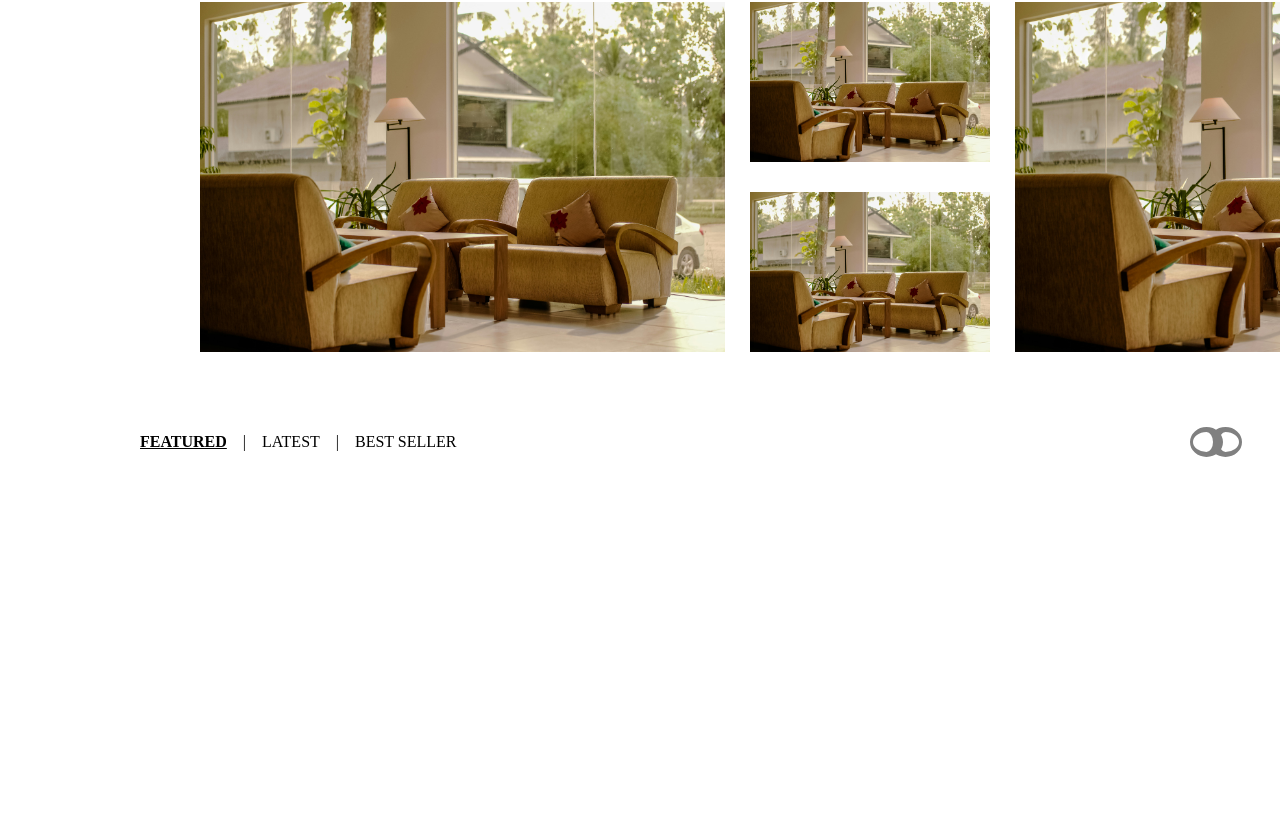
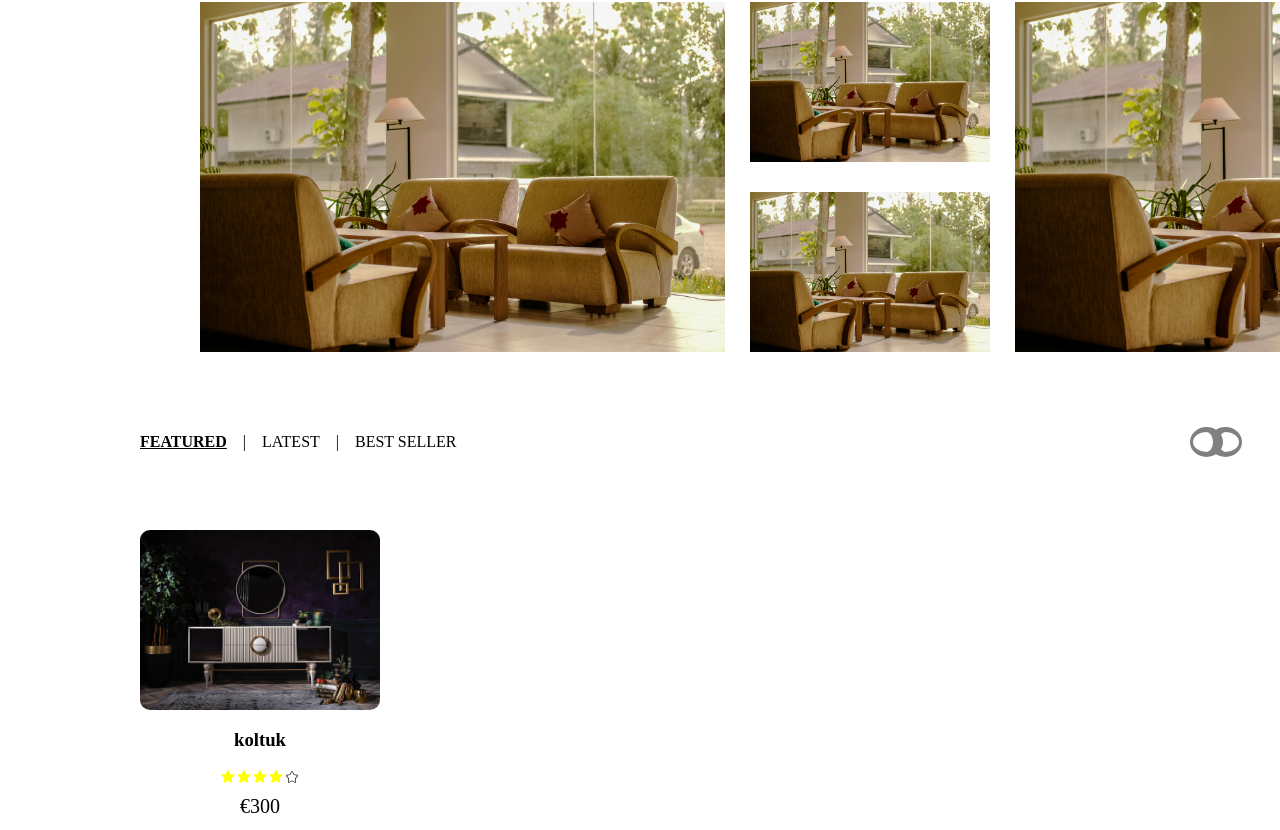
Before and after one commit to Mr-Command/Shop-App, a React (Create React App) app: page / in a window 1280 px wide. Shown: the part 733-1563 px from the top of the page. Before the commit the page ends 1309 px from the top, so only its background shows below. Built offline with nearby package versions, Linux system fonts and the light colour scheme.

Commit message:
Product için Card tasarımı yapıldı.

```diff
--- a/package.json
+++ b/package.json
@@ -8,6 +8,7 @@
     "@testing-library/user-event": "^13.5.0",
     "react": "^18.2.0",
     "react-dom": "^18.2.0",
+    "react-icons": "^5.0.1",
     "react-scripts": "5.0.1",
     "web-vitals": "^2.1.4"
   },
--- a/src/App.js
+++ b/src/App.js
@@ -1,6 +1,7 @@
 import FeaturesNav from './Components/FeaturesNav/featuresnav';
 import Images from './Components/Images/images';
 import Navbar from './Components/Navbar/navbar';
+import Product from "./Components/Product/product"
 
 function App() {
   return (
@@ -8,6 +9,7 @@ function App() {
       <Navbar />
       <Images/>
       <FeaturesNav/>
+      <Product/>
     </div>
   );
 }
--- a/src/Components/Navbar/navbar.css
+++ b/src/Components/Navbar/navbar.css
@@ -6,14 +6,12 @@ body{
 
 }
 .nav{
-
     height: 80px;
     background-color: white;
     color: black;
     display: flex;
     align-items: center;
-    justify-content: space-between;
-    margin: 0 15px 15px 15px;
+    margin: 0 0px 15px 15px;
     position: relative;
     border-bottom:2px solid black ;
 }
@@ -44,3 +42,14 @@ body{
 .nav li.active{
     background-color: white;
 }
+.parameters{
+    margin-left: 55%;
+    margin-right: 1%;
+}
+.nav-icons{
+    height: 20px;
+    width: 20px;
+    margin-left: 5px;
+    justify-content: center;
+    align-items: center;
+}
--- a/src/Components/Navbar/navbar.js
+++ b/src/Components/Navbar/navbar.js
@@ -1,6 +1,11 @@
 import React from 'react';
 import './navbar.css';
-import marka from "../../image/marka.png"
+import marka from "../../image/marka.png";
+import { CiSearch } from "react-icons/ci";
+import { CiHeart } from "react-icons/ci";
+import { CiShoppingCart } from "react-icons/ci";
+import { CgProfile } from "react-icons/cg";
+
 
 function Navbar() {
     return ( //Burada ANasayfanın NAvbarını oluşturuyoruz
@@ -23,6 +28,12 @@ function Navbar() {
                 <li><a href="/contact">Contact</a></li>
             </ul>
             </div>
+            <div className='profile-container'>
+                <a href="/"><CiSearch className='nav-icons'/></a>
+                <a href="/"><CiHeart className='nav-icons'/></a>
+                <a href="/"><CiShoppingCart className='nav-icons'/></a>
+                <a href="/"><CgProfile className='nav-icons'/></a>
+            </div>
         </nav>
     );
 }
--- /dev/null
+++ b/src/Components/Product/product.css
@@ -0,0 +1,42 @@
+.card-container{
+    display: flex;
+    flex-wrap: wrap;
+    margin-left: 10%;
+    margin-top: 1rem;
+    z-index:-2px;
+}
+.card{
+    margin: 0px;
+    border: 2px solid white;
+    padding: 10px;
+    cursor: pointer;
+}
+.card-img{
+    border-radius: 10px;
+    width: 15rem;
+    display: flex;
+    justify-content: center;
+    align-items: center;
+}
+.card-title{
+    display: flex;
+    justify-content: center;
+    align-items: center;
+}
+.card-review{
+    margin-bottom: 10px;
+    display: flex;
+    justify-content: center;
+    align-items: center;
+}
+.rating-star{
+    color: yellow;
+    display: inline-block;
+}
+.card-price{
+    font-weight: 400;
+    font-size: 20px;
+    display: flex;
+    justify-content: center;
+    align-items: center;
+}
--- /dev/null
+++ b/src/Components/Product/product.js
@@ -0,0 +1,30 @@
+import React from 'react';
+import { AiFillStar } from "react-icons/ai";
+import foto1 from "../../image/image-1.png";
+import { CiStar } from "react-icons/ci";
+import "./product.css";
+
+
+
+function Product() {
+    return (
+        <section className='card-container'>
+            <section className='card'>
+                <img src={foto1} alt="Furniture" className='card-img'/>
+                <div className="card-details">
+                    <h3 className='card-title'>koltuk</h3>
+                    <section className='card-review'>
+                    <AiFillStar className='rating-star'/>
+                    <AiFillStar className='rating-star'/>
+                    <AiFillStar className='rating-star'/>
+                    <AiFillStar className='rating-star'/>
+                    <CiStar />
+                    </section>
+                    <section className='card-price'>€300</section>
+                </div>
+            </section>
+        </section>
+    );
+}
+
+export default Product;
```
Also changed, not shown: 1 other file (tests, documents, lock files or other folders).
